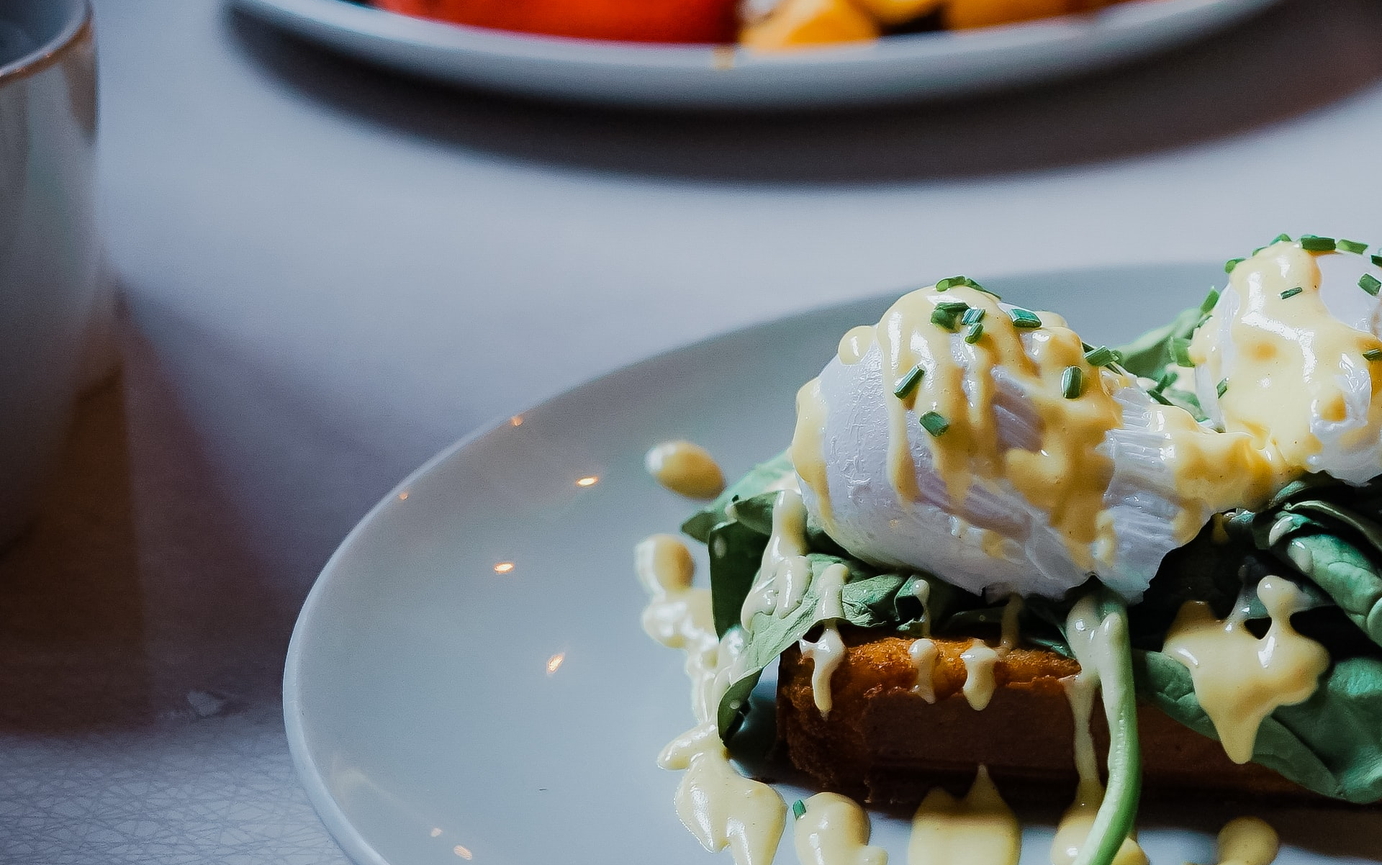
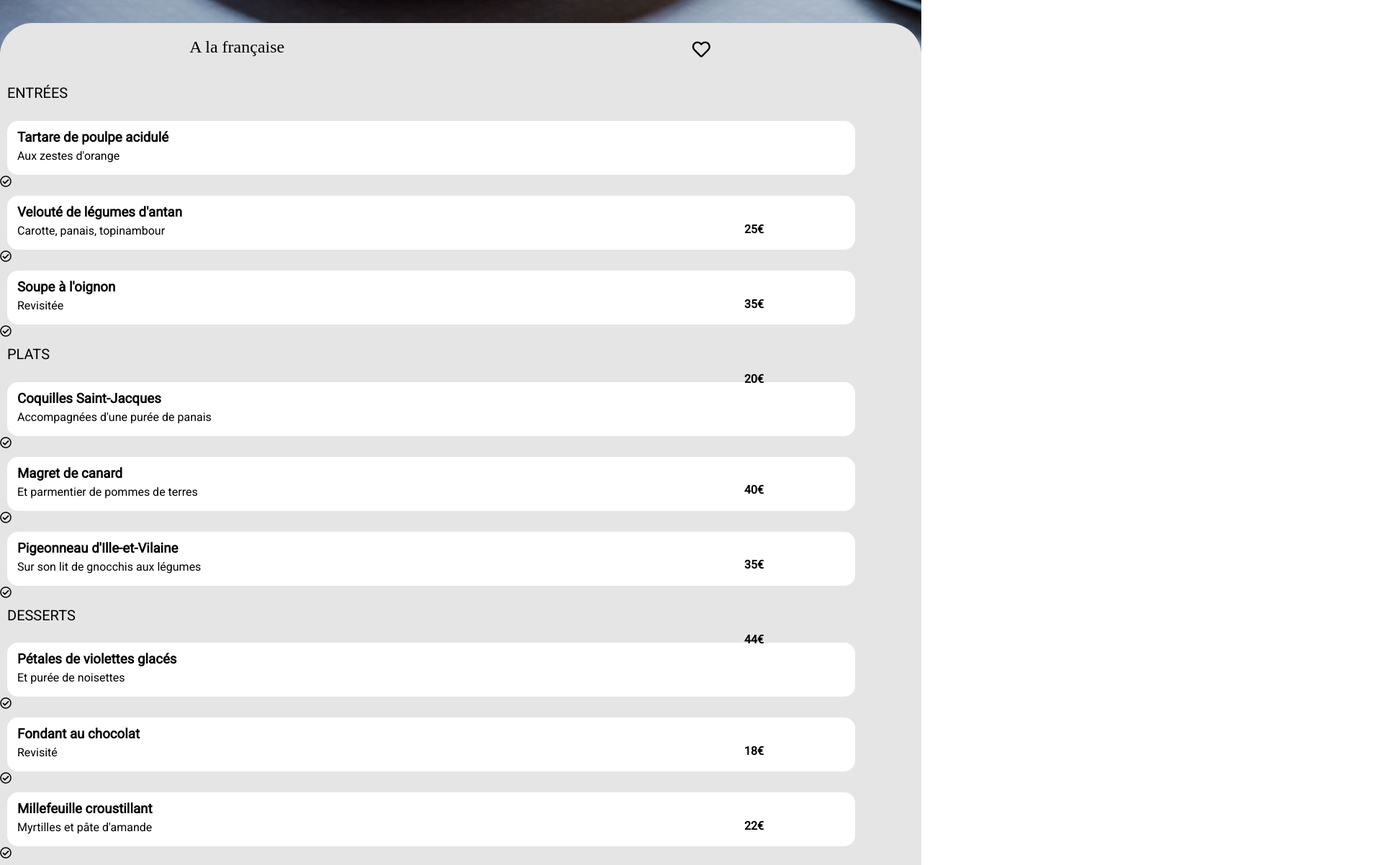
Before and after one commit to aurorea35/AurelieCourbin_3_29102021, a website: page a-la-francaise.html in a window 1280 px wide. Shown: the part 850-2052 px from the top of the page at 72% size, 1920 px wide, since content can reach past the window. Drawn offline with Linux system fonts and the light colour scheme; a web font is replaced by a local one.

Commit message:
Commit du 20/12/2021 Modification HTML des pages Restaurants

```diff
--- a/a-la-francaise.html
+++ b/a-la-francaise.html
@@ -16,164 +16,133 @@
 
     <body>
         <header class="header">
-            <div class="header__entete">
-                <div class="header__entete__icon">
-                    <a href="https://aurorea35.github.io/AurelieCourbin_3_29102021/"><i class="fas fa-arrow-left"></i></a>
-                </div>
-
-                <div class="header__entete__logo">
+            <div class="header__logo">
                 <img src="images/logo/ohmyfood.png" alt="ohmyfood" />
             </div>
+            <div>
+                <a href="https://aurorea35.github.io/AurelieCourbin_3_29102021/"class="btn-arriere"><i class="fas fa-arrow-left"></i></a>
             </div>
         </header>
 
-        <main>
-            <section class="photo">
-                <div class="photo__photo">
+        <main class="lieu">
+            <div class="lieu__photo">
                 <img src="images/restaurants/toa-heftiba-DQKerTsQwi0-unsplash.jpg" />
             </div>
-            </section>
 
             <section class="restaurant">
                 <div class="restaurant__titre">
+                    <div class="restaurant__titre__h1">
                         <h1>A la française</h1>
                     </div>
 
-                <div class="restaurant__icone">
+                    <div class="restaurant__titre__icone">
                         <i class="far fa-heart"></i>
                     </div>
-            </section>
+                </div>
 
                 <section class="menu">
-                <h2 class="menu__type">ENTRÉES</h2>
+                    <h2>ENTRÉES</h2>
 
-                <div class="menu__type__entree">
-                    <div class="menu__type__entree__titre">
+                    <div class="menu__entree">
+                        <div class="menu__entree__titre">
                             <h3>Tartare de poulpe acidulé</h3>
                             <p>Aux zestes d'orange</p>
+                            <span class="menu__entree__titre__tarif">25€</span>
                         </div>
 
-                    <div class="menu__type__entree__prix">
-                        <span>25€</span>
-                    </div>
-
-                    <div class="menu__type__entree__animation">
+                        <div class="menu__entree__animation">
                             <i class="far fa-check-circle"></i>
                         </div>
 
-                    <div class="menu__type__entree__titre">
+                        <div class="menu__entree__titre">
                             <h3>Velouté de légumes d'antan</h3>
                             <p>Carotte, panais, topinambour</p>
+                            <span class="menu__entree__titre__tarif">35€</span>
                         </div>
 
-                    <div class="menu__type__entree__prix">
-                        <span>35€</span>
-                    </div>
-
-                    <div class="menu__type__entree__animation">
+                        <div class="menu__entree__animation">
                             <i class="far fa-check-circle"></i>
                         </div>
 
-                    <div class="menu__type__entree__titre">
+                        <div class="menu__entree__titre">
                             <h3>Soupe à  l'oignon</h3>
                             <p>Revisitée</p>
+                            <span class="menu__entree__titre__tarif">20€</span>
                         </div>
 
-                    <div class="menu__type__entree__prix">
-                        <span>20€</span>
-                    </div>
-
-                    <div class="menu__type__entree__animation">
+                        <div class="menu__entree__animation">
                             <i class="far fa-check-circle"></i>
                         </div>
                     </div>
                 </section>
 
             <section class="menu">
-                <h2 class="menu__type">PLATS</h2>
+                <h2>PLATS</h2>
 
-                <div class="menu__type__plat">
-                    <div class="menu__type__plat__titre">
+                <div class="menu__plat">
+                    <div class="menu__plat__titre">
                         <h3>Coquilles Saint-Jacques</h3>
                         <p>Accompagnées d'une purée de panais</p>
+                        <span class="menu__entree__titre__tarif">40€</span>
                     </div>
 
-                    <div class="menu__type__plat__prix">
-                        <span>40€</span>
-                    </div>
-
-                    <div class="menu__type__plat__animation">
+                    <div class="menu__plat__animation">
                         <i class="far fa-check-circle"></i>
                     </div>
 
-                    <div class="menu__type__plat__titre">
+                    <div class="menu__plat__titre">
                         <h3>Magret de canard</h3>
                         <p>Et parmentier de pommes de terres</p>
+                        <span class="menu__entree__titre__tarif">35€</span>
                     </div>
 
-                    <div class="menu__type__plat__prix">
-                        <span>35€</span>
-                    </div>
-
-                    <div class="menu__type__plat__animation">
+                    <div class="menu__plat__animation">
                         <i class="far fa-check-circle"></i>
                     </div>
 
-                    <div class="menu__type__plat__titre">
+                    <div class="menu__plat__titre">
                         <h3>Pigeonneau d'Ille-et-Vilaine</h3>
                         <p>Sur son lit de gnocchis aux légumes</p>
+                        <span class="menu__entree__titre__tarif">44€</span>
                     </div>
 
-                    <div class="menu__type__plat__prix">
-                        <span>44€</span>
-                    </div>
-
-                    <div class="menu__type__plat__animation">
+                    <div class="menu__plat__animation">
                         <i class="far fa-check-circle"></i>
                     </div>
                 </div>
             </section>
 
             <section class="menu">
-                <h2 class="menu__type">DESSERTS</h2>
+                <h2>DESSERTS</h2>
 
-                <div class="menu__type__dessert">
-                    <div class="menu__type__dessert__titre">
+                <div class="menu__dessert">
+                    <div class="menu__dessert__titre">
                         <h3>Pétales de violettes glacés</h3>
                         <p>Et purée de noisettes</p>
+                        <span class="menu__entree__titre__tarif">18€</span>
                     </div>
 
-                    <div class="menu__type__dessert__prix">
-                        <span>18€</span>
-                    </div>
-
-                    <div class="menu__type__dessert__animation">
+                    <div class="menu__dessert__animation">
                         <i class="far fa-check-circle"></i>
                     </div>
 
-                    <div class="menu__type__dessert__titre">
+                    <div class="menu__dessert__titre">
                         <h3>Fondant au chocolat</h3>
                         <p>Revisité</p>
+                        <span class="menu__entree__titre__tarif">22€</span>
                     </div>
 
-                    <div class="menu__type__dessert__prix">
-                        <span>22€</span>
-                    </div>
-
-                    <div class="menu__type__dessert__animation">
+                    <div class="menu__dessert__animation">
                         <i class="far fa-check-circle"></i>
                     </div>
 
-                    <div class="menu__type__dessert__titre">
+                    <div class="menu__dessert__titre">
                         <h3>Millefeuille croustillant</h3>
                         <p>Myrtilles et pâte d'amande</p>
+                        <span class="menu__entree__titre__tarif">23€</span>
                     </div>
 
-                    <div class="menu__type__dessert__prix">
-                        <span>23€</span>
-                    </div>
-
-                    <div class="menu__type__dessert__animation">
+                    <div class="menu__dessert__animation">
                         <i class="far fa-check-circle"></i>
                     </div>
                 </div>
--- a/sass/Layouts/_menu.scss
+++ b/sass/Layouts/_menu.scss
@@ -20,7 +20,7 @@
                 background-color: white;
                 border-radius: 15px;
                 width: 92%;
-                margin-left: 10px;
+                margin-left: 10px;;
                 h3{
                     margin-top: 12px;
                 }
--- a/sass/Layouts/_presentationrestau.scss
+++ b/sass/Layouts/_presentationrestau.scss
@@ -4,7 +4,7 @@
     border-top-left-radius: 45px;
     border-top-right-radius: 45px;
     margin-top: -55px;
-    position: absolute;
+    position: relative;
     width: 100%;
     justify-content: space-between;
     &__titre{
```
Also changed, not shown: la-note-enchantee.html (+18 -51 lines), le-delice-des-sens.html (+17 -47 lines), public/css/styles.css. Lines whose indentation alone changed are shown as unchanged.
